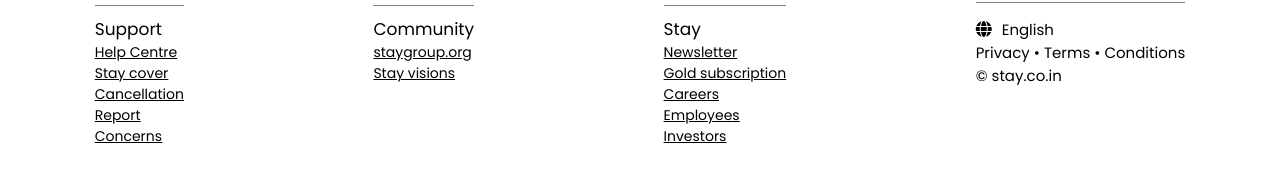
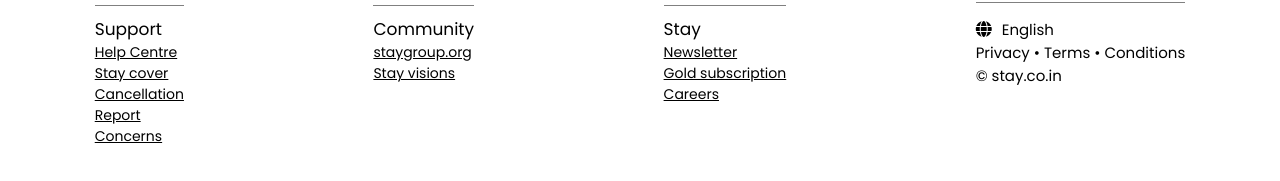
Before and after one commit to Shobhit141141/Stay, a plain HTML site: page index.html in a window 1280 px wide. Shown: the part 1933-2114 px from the top of the page. Drawn offline with Linux system fonts and the light colour scheme; a web font is replaced by a local one.

Commit message:
Update index.html

```diff
--- a/index.html
+++ b/index.html
@@ -330,8 +330,7 @@
                     <li>Newsletter</li>
                     <li>Gold subscription</li>
                     <li>Careers</li>
-                    <li>Employees</li>
-                    <li>Investors</li>
+
                 </div>
                 <div class="foot2">
                     <div class="ends">
```
